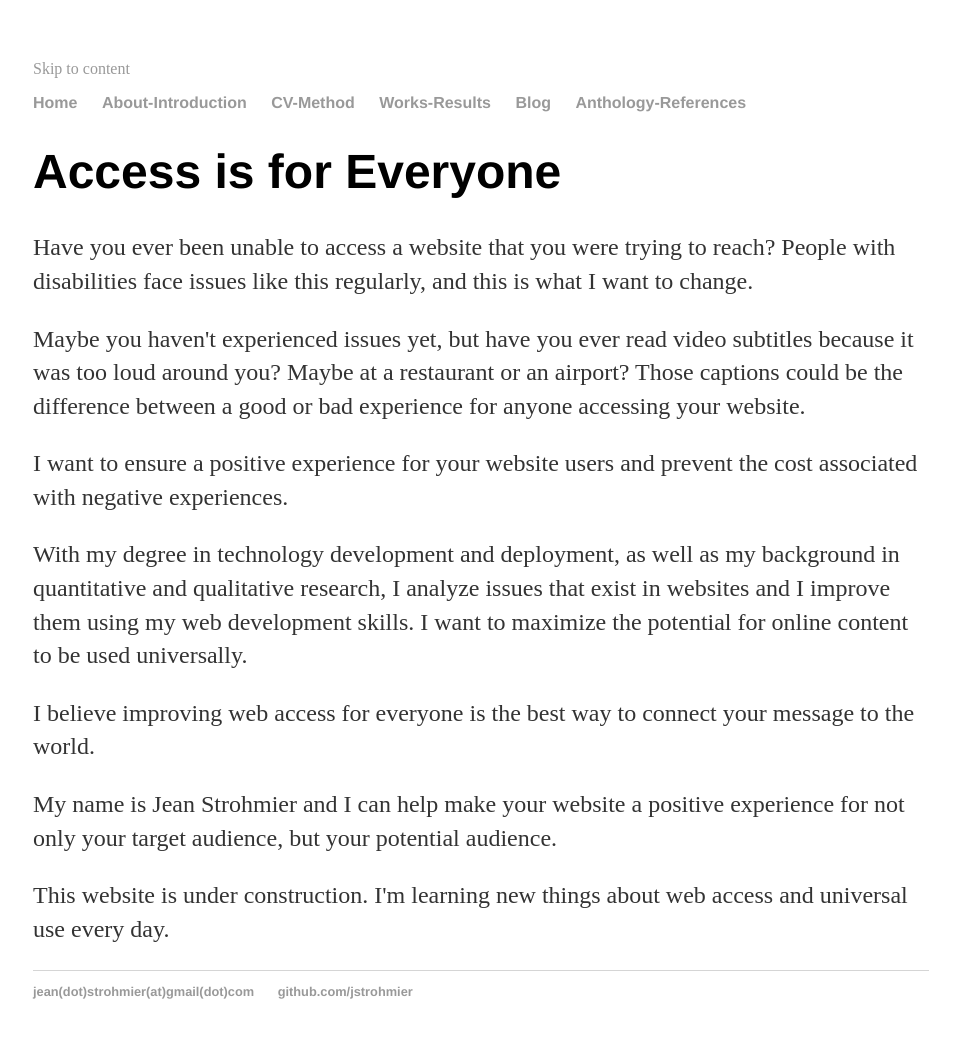
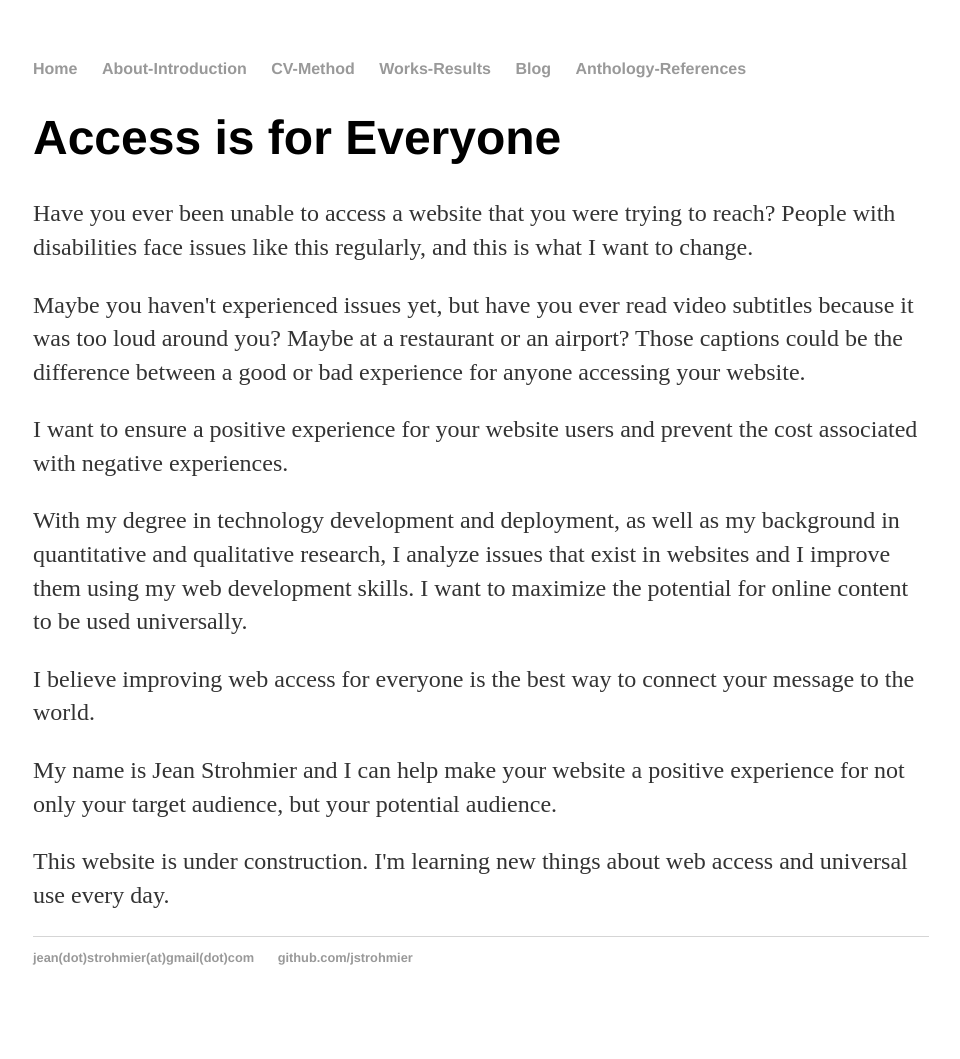
Before and after one commit to JStrohmier/jstrohmier.github.io, a Jekyll site: the page built from index.html, in a window 1280 px wide. Shown: the whole page, without its empty margins (159-1119 px from the left). Built offline with Jekyll 4.4.1, drawn with Linux system fonts in a browser that asks for light colours; after the commit the page ends 1025 px from its top, so only the background shows below that.

Commit message:
Update main.css

```diff
--- a/css/main.css
+++ b/css/main.css
@@ -1,16 +1,11 @@
 body {
-    margin: 60px auto;
-    width: 70%;
+    margin: 60px auto;width: 70%;
 }
 nav ul, footer ul {
-    font-family:'Helvetica', 'Arial', 'Sans-Serif';
-    padding: 0px;
-    list-style: none;
-    font-weight: bold;
+    font-family:'Helvetica', 'Arial', 'Sans-Serif';padding: 0px;list-style: none;font-weight: bold;
 }
 nav ul li, footer ul li {
-    display: inline;
-    margin-right: 20px;
+    display: inline;margin-right: 20px;
 }
 a {
     text-decoration: none;
@@ -41,3 +36,9 @@ ul.posts {
 ul.posts li {
     list-style: none;
 }
+.skiplink {
+    position:absolute!important;clip:rect(1px 1px 1px 1px);clip:rect(1px,1px,1px,1px)
+}
+.skiplink:focus,.skiplink:hover{
+    clip:auto;height:auto;overflow:visible;position:absolute;top:0;left:0;width:60%;z-index:1;text-align:center;background-color:#000;color:#fff;margin:11px 20%;border:1px solid #FFA300
+}
```
